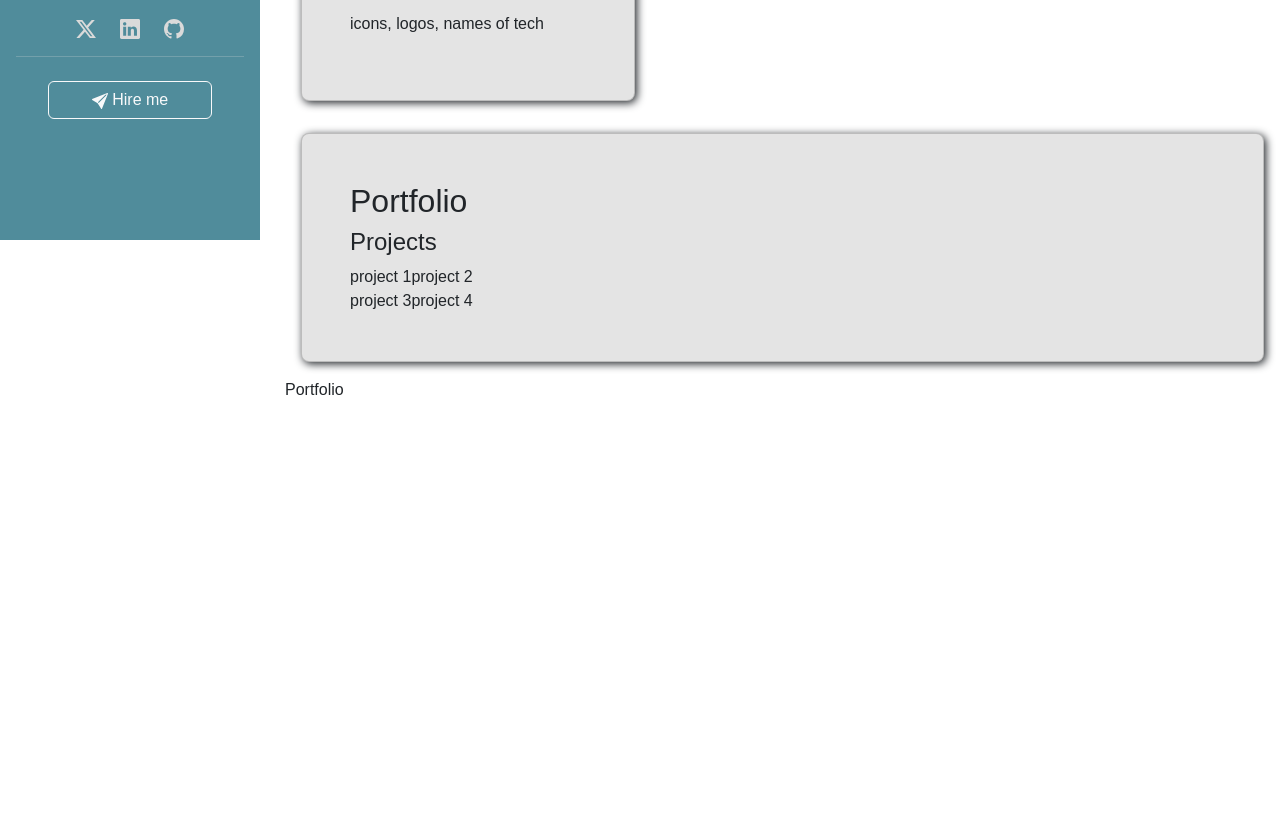
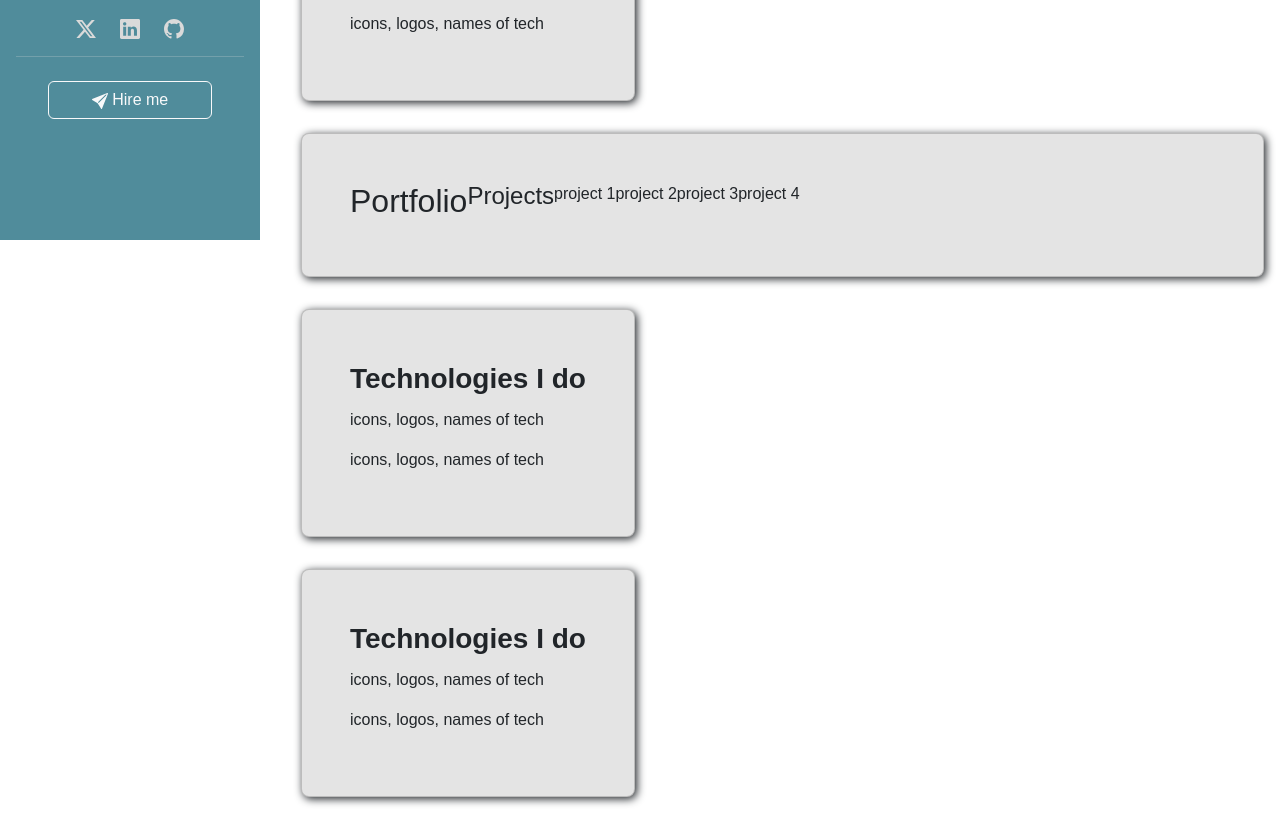
Before and after one commit to viktorilie/PortfolioRedesign, a React (Vite) app: page / in a window 1280 px wide. Shown: the part 560-1373 px from the top of the page. Before the commit the page ends 962 px from the top, so only its background shows below. Built offline with nearby package versions, Linux system fonts and the light colour scheme.

Commit message:
fix cards and areas

```diff
--- a/src/App.tsx
+++ b/src/App.tsx
@@ -13,11 +13,11 @@ function App() {
           <Sidebar />
         </div>
 
-        {/* 02-main section #AboutMe */}
+        {/* 02 main-section #AboutMe */}
         <div className="d-flex flex-column  main-section">
           <Main />
 
-          {/* cards */}
+          {/* #Skills*/}
           <div className="d-flex flex-row">
             {/* card-1 */}
             <div className="card d-flex m-3 p-5">
@@ -27,7 +27,7 @@ function App() {
             </div>
           </div>
           {/* card-2 */}
-          <div className="card d-flex m-3 p-5">
+          <div className="card d-flex flex-row m-3 p-5">
             <h2>Portfolio</h2>
             <h4>Projects</h4>
             <div className="d-flex flex-row">
@@ -39,9 +39,24 @@ function App() {
               <div>project 4</div>
             </div>
           </div>
+
+          {/* 03 Portfolio-section */}
+          <div className="d-flex flex-row">
+            <div className="card d-flex m-3 p-5">
+              <p className="card-title fs-3 fw-bold">Technologies I do</p>
+              <p className="d-flex flex-row">icons, logos, names of tech</p>
+              <p className="d-flex flex-row">icons, logos, names of tech</p>
+            </div>
+          </div>
+          <div className="d-flex flex-row">
+            <div className="card d-flex m-3 p-5">
+              <p className="card-title fs-3 fw-bold">Technologies I do</p>
+              <p className="d-flex flex-row">icons, logos, names of tech</p>
+              <p className="d-flex flex-row">icons, logos, names of tech</p>
+            </div>
+          </div>
         </div>
       </div>
-      <div className="d-flex flex-column  main-section">Portfolio</div>
     </>
   );
 }
```
